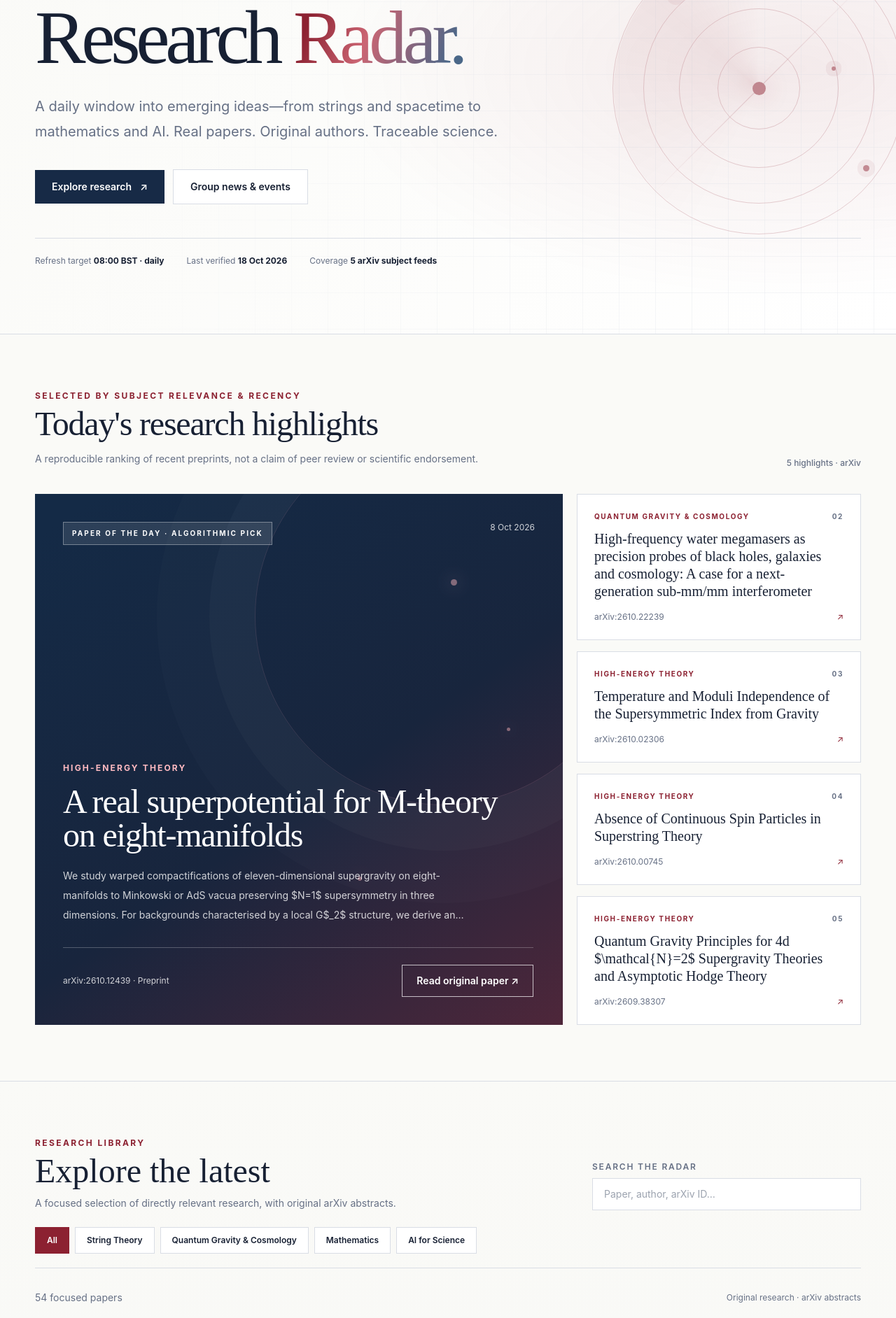
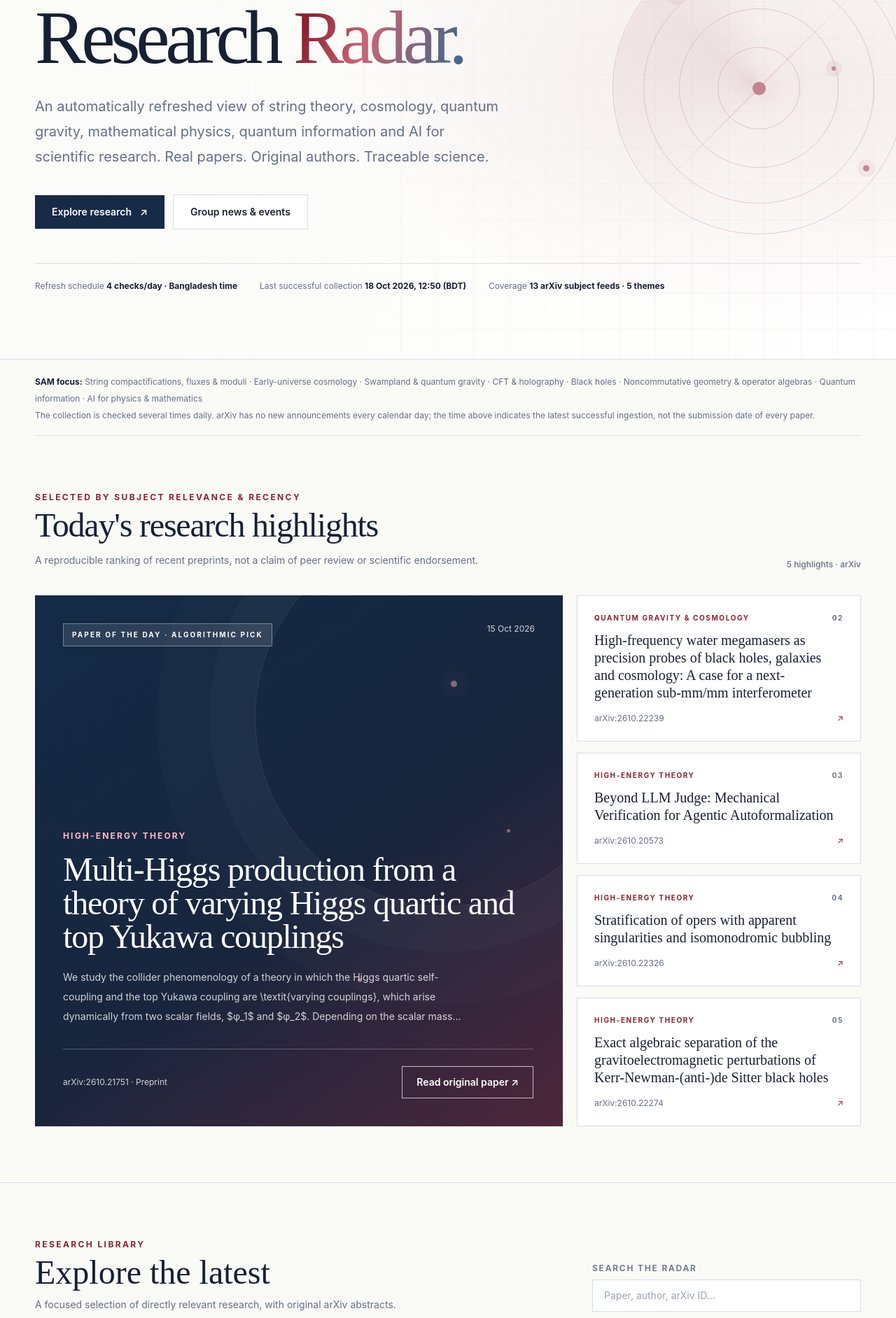
Before and after one commit to shaikot996/research-group-website, a Next.js app: page /research-radar in a window 1280 px wide. Shown: the part 280-2164 px from the top of the page at 70% size. Built offline with nearby package versions, Linux system fonts and the light colour scheme; no server answers; the database is empty.

Commit message:
Make arXiv Radar resilient with four daily checks and balanced string cosmology math and AI coverage

```diff
--- a/app/research-radar/page.tsx
+++ b/app/research-radar/page.tsx
@@ -28,7 +28,7 @@ export default function ResearchRadarPage() {
           Research <span className="radar-gradient-ink">Radar.</span>
         </h1>
         <p className="radar-enter mt-8 max-w-2xl text-base leading-8 text-muted md:text-xl md:leading-9">
-          A daily window into emerging ideas—from strings and spacetime to mathematics and AI.
+          An automatically refreshed view of string theory, cosmology, quantum gravity, mathematical physics, quantum information and AI for scientific research.
           Real papers. Original authors. Traceable science.
         </p>
         <div className="radar-enter mt-9 flex flex-wrap items-center gap-3">
@@ -37,13 +37,17 @@ export default function ResearchRadarPage() {
           <Link href="/news-events" className="focus-ring inline-flex border academic-rule bg-[var(--surface)] px-6 py-3.5 text-sm font-semibold hover:text-accent">Group news & events</Link>
         </div>
         <div className="radar-enter mt-12 flex flex-wrap gap-x-8 gap-y-3 border-t academic-rule pt-6 text-xs text-muted">
-          <span>Refresh target <strong className="text-[var(--text)]">08:00 BST · daily</strong></span>
-          <span>Last verified <strong className="text-[var(--text)]">{snapshot.updatedAt?prettyRadarDate(snapshot.updatedAt):"Awaiting first sync"}</strong></span>
-          <span>Coverage <strong className="text-[var(--text)]">5 arXiv subject feeds</strong></span>
+          <span>Refresh schedule <strong className="text-[var(--text)]">4 checks/day · Bangladesh time</strong></span>
+          <span>Last successful collection <strong className="text-[var(--text)]">{snapshot.updatedAt?new Intl.DateTimeFormat("en-GB",{day:"numeric",month:"short",year:"numeric",hour:"2-digit",minute:"2-digit",hour12:false,timeZone:"Asia/Dhaka"}).format(new Date(snapshot.updatedAt))+" (BDT)":"Awaiting first sync"}</strong></span>
+          <span>Coverage <strong className="text-[var(--text)]">13 arXiv subject feeds · 5 themes</strong></span>
         </div>
       </div>
     </header>
 
+    <section className="container-site border-b academic-rule py-5">
+      <p className="text-xs leading-6 text-muted"><strong className="text-[var(--text)]">SAM focus:</strong> String compactifications, fluxes &amp; moduli · Early-universe cosmology · Swampland &amp; quantum gravity · CFT &amp; holography · Black holes · Noncommutative geometry &amp; operator algebras · Quantum information · AI for physics &amp; mathematics</p>
+      <p className="mt-1 text-xs text-muted">The collection is checked several times daily. arXiv has no new announcements every calendar day; the time above indicates the latest successful ingestion, not the submission date of every paper.</p>
+    </section>
     <section className="container-site py-12 md:py-20" aria-labelledby="radar-today">
       <div className="mb-9 flex flex-wrap items-end justify-between gap-4">
         <div>
--- a/components/research-radar-explorer.tsx
+++ b/components/research-radar-explorer.tsx
@@ -4,10 +4,11 @@ import type {RadarPaper,RadarSubject} from "@/lib/research-radar";
 
 const topics:{label:string;value:RadarSubject|"All"}[]=[
   {label:"All",value:"All"},
-  {label:"String Theory",value:"High-Energy Theory"},
+  {label:"String Theory & HEP",value:"High-Energy Theory"},
   {label:"Quantum Gravity & Cosmology",value:"Quantum Gravity & Cosmology"},
   {label:"Mathematics",value:"Mathematics"},
   {label:"AI for Science",value:"AI for Science"},
+  {label:"Quantum Information",value:"Quantum Information"},
 ];
 const short=(s:string,n=220)=>s.length>n?s.slice(0,n).trimEnd()+"…":s;
 function shortDate(date:string){return new Intl.DateTimeFormat("en-GB",{day:"numeric",month:"short",year:"numeric",timeZone:"UTC"}).format(new Date(date));}
--- a/components/research-radar-preview.tsx
+++ b/components/research-radar-preview.tsx
@@ -8,7 +8,7 @@ export function ResearchRadarPreview(){
       <div className="mb-8 flex flex-wrap items-end justify-between gap-5">
         <div><div className="flex items-center gap-2 text-xs font-bold uppercase tracking-[.18em] text-accent"><span className="radar-pulse-dot" aria-hidden="true"/> SAM research intelligence</div>
           <h2 id="home-radar-heading" className="mt-3 font-serif text-4xl tracking-tight md:text-5xl">Research Radar <span className="text-accent">↗</span></h2>
-          <p className="mt-3 max-w-2xl text-sm leading-7 text-muted">Daily discoveries across string theory, gravity, mathematics and AI—linked to original arXiv research.</p></div>
+          <p className="mt-3 max-w-2xl text-sm leading-7 text-muted">Automatically refreshed arXiv research across string theory, cosmology, mathematical physics, AI for science and quantum information.</p></div>
         <Link href="/research-radar" className="focus-ring inline-flex border border-[#8c2131] px-5 py-3 text-sm font-semibold text-accent transition hover:bg-[#8c2131] hover:text-white">Explore Research Radar ↗</Link>
       </div>
       {papers.length?<div className="grid gap-4 lg:grid-cols-3">
--- a/lib/research-radar.ts
+++ b/lib/research-radar.ts
@@ -1,7 +1,7 @@
 import raw from "../data/research-radar.json";
 import watchlist from "../data/radar-author-watchlist.json";
 
-export type RadarSubject = "High-Energy Theory" | "Quantum Gravity & Cosmology" | "Mathematics" | "AI for Science";
+export type RadarSubject = "High-Energy Theory" | "Quantum Gravity & Cosmology" | "Mathematics" | "AI for Science" | "Quantum Information";
 export type RadarPaper = {
   id:string;
   title:string;
@@ -21,34 +21,26 @@ export type RadarSnapshot = {
   papers:RadarPaper[];
 };
 export const subjects:RadarSubject[] = [
-  "High-Energy Theory","Quantum Gravity & Cosmology","Mathematics","AI for Science"
+  "High-Energy Theory","Quantum Gravity & Cosmology","Mathematics","AI for Science","Quantum Information"
 ];
 const authorNorm=(s:string)=>s.normalize("NFKD").toLowerCase()
   .replace(/[\u0300-\u036f]/g,"").replace(/[^a-z0-9]+/g," ").trim();
 const matchAuthor=(p:RadarPaper,list:string[])=>p.authors.some(a=>
   list.some(n=>authorNorm(a)===authorNorm(n)));
-const deep=/string theor|superstring|compactification|calabi.?yau|kahler|kähler|moduli|swampland|holograph|ads.?cft|flux vacua|type iib|supergrav|worldsheet|f.theory|heterotic|topological string|decompactif|m.theory/i;
-const broad=/black hole|quantum gravit|inflation|cosmolog|quantum field theor|gauge theor|branes?|supersymmetr|de sitter/i;
+// Source snapshot has already passed the arXiv focused-topic screening.
+// Keep UI validation narrow and deterministic so newly tracked math/AI/quantum
+// subjects are not inadvertently filtered by a second, stale regex list.
 export function radarIsRelevant(p:RadarPaper):boolean {
-  if(matchAuthor(p,watchlist.excludedAuthors))return false;
-  if(matchAuthor(p,watchlist.verifiedCoauthors)||matchAuthor(p,watchlist.groupResearchers)||
-     matchAuthor(p,watchlist.prominentStringTheorists))return true;
-  const text=p.title+" "+p.abstract;
-  if(p.category==="AI for Science")
-    return /machine learning|deep learning|neural network|artificial intelligence|ai for science/i.test(text)&&
-      /string theor|physics|quantum|cosmolog|general relativ|gravitation|mathematical physics|theorem prov|particle physic|field theor|scientific discover/i.test(text);
-  if(p.category==="Mathematics")
-    return deep.test(text)||(/quantum field|quantum gravit|black hole|gauge theor/i.test(text)&&
-      /geometry|conformal|supersymmetr|algebra/i.test(text));
-  return deep.test(text)||(broad.test(p.title)&&/gravity|cosmology|field theory|strings|black hole|quantum/i.test(text));
+  return !matchAuthor(p,watchlist.excludedAuthors) &&
+    /^(High-Energy Theory|Quantum Gravity & Cosmology|Mathematics|AI for Science|Quantum Information)$/.test(p.category);
 }
 function radarPriority(p:RadarPaper):number {
   const coauthor=matchAuthor(p,watchlist.verifiedCoauthors)||matchAuthor(p,watchlist.groupResearchers);
   const prominent=matchAuthor(p,watchlist.prominentStringTheorists);
-  const strong=deep.test(p.title)?15:deep.test(p.abstract)?7:0;
-  const age=(Date.now()-Date.parse(p.published))/86400000;
-  return (coauthor?200:0)+(prominent?100:0)+strong+Math.max(0,16-age/3);
+  const age=Math.max(0,(Date.now()-Date.parse(p.published))/86400000);
+  return (coauthor?14:prominent?7:0)+Math.max(0,34-age*1.8);
 }
+
 export function getRadarSnapshot():RadarSnapshot {
   const data=raw as unknown as RadarSnapshot;
   return {
@@ -58,7 +50,7 @@ export function getRadarSnapshot():RadarSnapshot {
       data.papers.filter(p=>p && /^https:\/\/arxiv\.org\/abs\//.test(p.url) &&
        p.title && p.id && subjects.includes(p.category) && Number.isFinite(Date.parse(p.published)) && radarIsRelevant(p))
         .sort((a,b)=>radarPriority(b)-radarPriority(a)||Date.parse(b.published)-Date.parse(a.published))
-        .slice(0,54)
+        .slice(0,110)
       :[],
   };
 }
```
Also changed, not shown: 1 other file (tests, documents, lock files or other folders).
